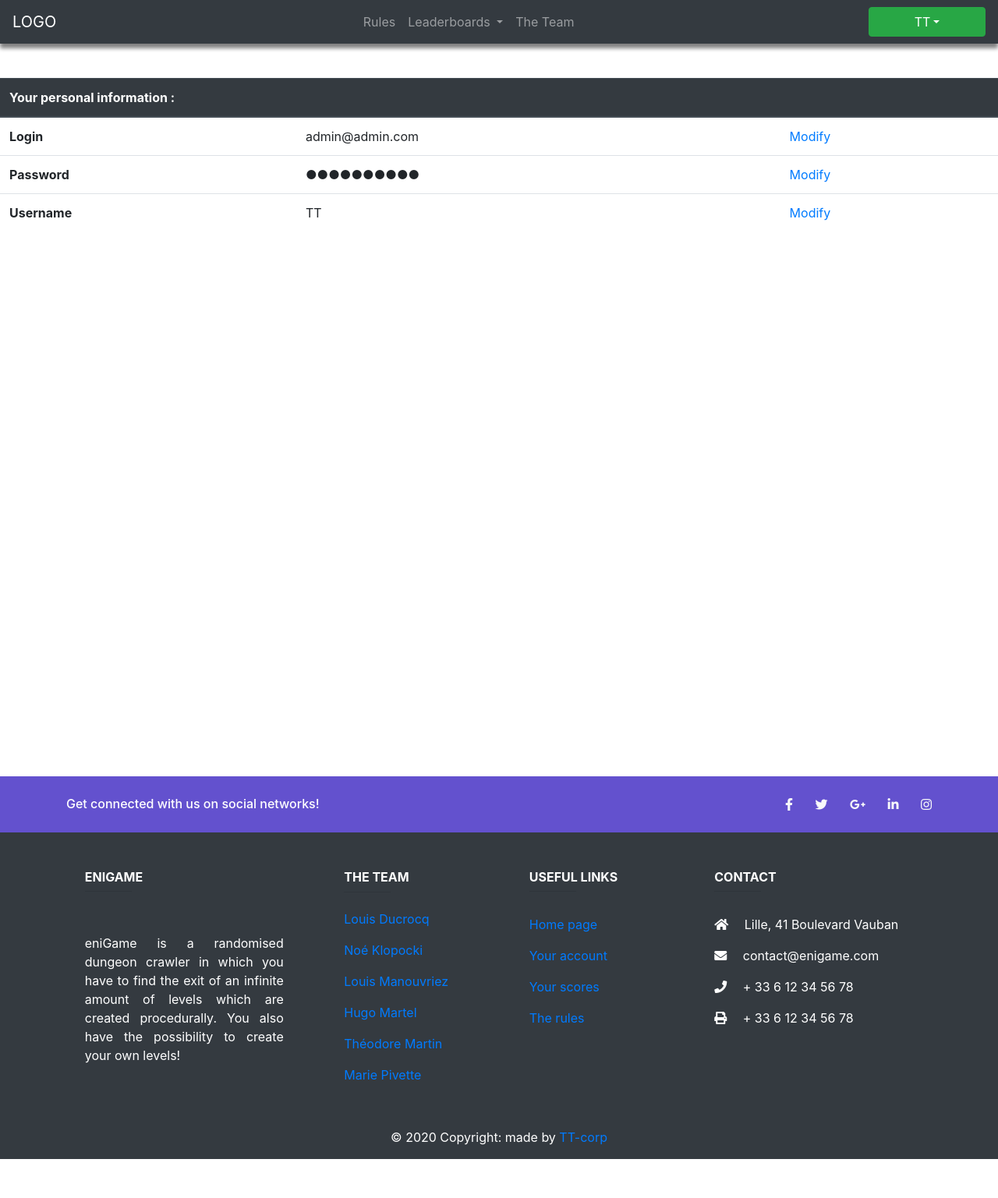
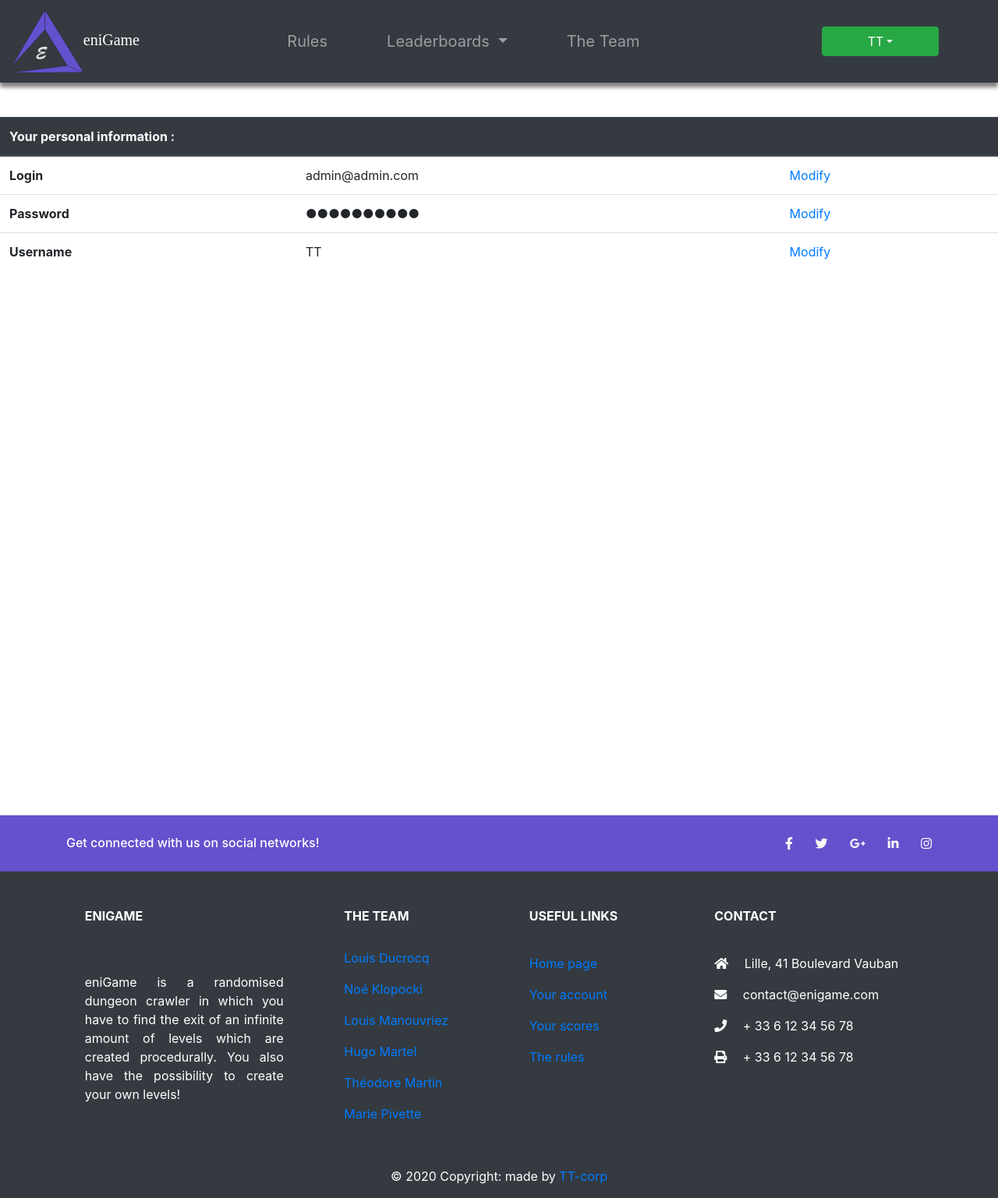
Before and after one commit to TT-txt/eniGame, a PHP site: page /profile.php in a window 1280 px wide. Shown: the whole page at 78% size. Before the commit the page ends 1487 px from the top, so only its background shows below. Run offline with PHP 8.4, Linux system fonts and the light colour scheme; a user stored in the database is signed in.

Commit message:
Fixed the last known pressurePlate-Box bug (infinite function calls) + added Logo + favicon + fixed nav.ul.li elements indentation

```diff
--- a/web/include/head.php
+++ b/web/include/head.php
@@ -30,7 +30,16 @@ function test_input($data)
 <head>
 	<meta charset="utf-8" />
 	<meta name="viewport" content="width=device-width, initial-scale=1">
-	<!--link rel="icon" href="favicon.ico" /-->
+	<!--link rel="icon" href="img/icon.ico" /-->
+	<!-- Favicon -->
+	<link rel="apple-touch-icon" sizes="180x180" href="img/favicon/apple-touch-icon.png">
+	<link rel="icon" type="image/png" sizes="32x32" href="img/favicon/favicon-32x32.png">
+	<link rel="icon" type="image/png" sizes="16x16" href="img/favicon/favicon-16x16.png">
+	<link rel="manifest" href="img/favicon//site.webmanifest">
+	<link rel="mask-icon" href="img/favicon/safari-pinned-tab.svg" color="#5bbad5">
+	<meta name="msapplication-TileColor" content="#da532c">
+	<meta name="theme-color" content="#ffffff">
+
 	<!-- css -->
 	<link rel="stylesheet" href="include/bootstrap/css/bootstrap.min.css" />
 	<link href="include/fontawesome/css/all.css" rel="stylesheet" />
--- a/web/include/nav.php
+++ b/web/include/nav.php
@@ -36,10 +36,17 @@ if (isset($_POST['login']) and isset($_POST['password'])) {
     <button class="navbar-toggler" type="button" data-toggle="collapse" data-target="#navbarTogglerDemo03" aria-controls="navbarTogglerDemo03" aria-expanded="false" aria-label="Toggle navigation">
         <span class="navbar-toggler-icon"></span>
     </button>
-    <a class="navbar-brand text-autre" href="home.php">LOGO</a>
-
-    <div class="collapse navbar-collapse" id="navbarTogglerDemo03" >
-        <ul class="navbar-nav ml-auto mt-2 mt-lg-0">
+    <a class="navbar-brand text-autre" href="home.php">
+        <p style="color:white; font-family:'8bit_wondernominal'; margin:0;"><img src="img/logo.svg" alt="LOGO" height="80px">eniGame</p>
+    </a>
+    <div class="collapse navbar-collapse" id="navbarTogglerDemo03">
+        <ul class="navbar-nav ml-auto mt-2 mt-lg-0" style="font-size:20px;">
+            <style>
+                li.nav-item {
+                    margin-right:60px;
+                    /*margin-left:30px; RECENTRER leaderboard*/
+                }
+            </style>
             <li class="nav-item">
                 <a class="nav-link" href="#">Rules</a>
             </li>
@@ -135,7 +142,7 @@ if ($connected == false) {
                     </div>
                     <div class="form-row">
                         <div class="col-md-12 text-center">
-                            <br/>
+                            <br />
                             <button type="submit" class="btn btn-success">Register</button>
                             <button type="button" class="btn btn-danger" data-dismiss="modal">Close</button>
                         </div>
--- a/web/tmp.html
+++ b/web/tmp.html
@@ -96,8 +96,6 @@
 				renderer.setAnimationLoop(() => {
 					update();
 					render();
-
-					//if (currentLevel.maps[currentMap].solved) return;
 				});
 
 			}
@@ -123,15 +121,13 @@
 			// perform any updates to the scene, called once per frame
 			// avoid heavy computation here
 			function update() {
-				//if (currentLevel.maps[currentMap].solved) return;
-				//console.log(currentLevel.maps[currentMap].logics);
+
 				logicTrigger(currentLevel.maps[currentMap].logics, hero.position, gameStarted);
 
 			}
 
 			// render of the scene
 			function render() {
-				//if (currentLevel.maps[currentMap].solved) return;
 
 				const delta = clock.getDelta();
 				for (const mixer of mixers) {
```
Also changed, not shown: web/img/favicon/browserconfig.xml (added, +9 -0 lines), web/js/logic.js (+13 -3 lines), web/img/favicon/android-chrome-192x192.png (added), web/img/favicon/android-chrome-512x512.png (added), web/img/favicon/apple-touch-icon.png (added), web/img/favicon/favicon-16x16.png (added), web/img/favicon/favicon-32x32.png (added), web/img/favicon/favicon.ico (added), web/img/favicon/mstile-150x150.png (added), web/img/favicon/safari-pinned-tab.svg (added), web/img/favicon/site.webmanifest (added), web/img/logo.svg (added), web/img/logo2.svg (added). Lines whose indentation alone changed are shown as unchanged.
